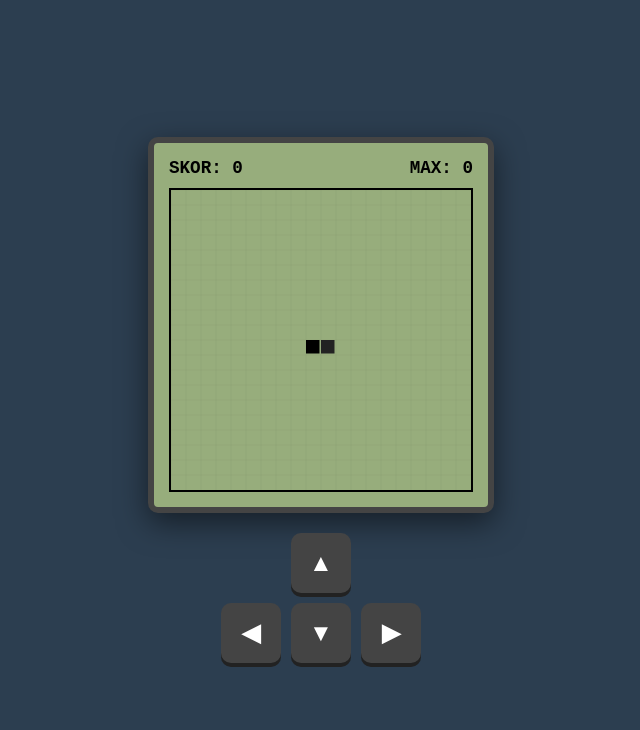
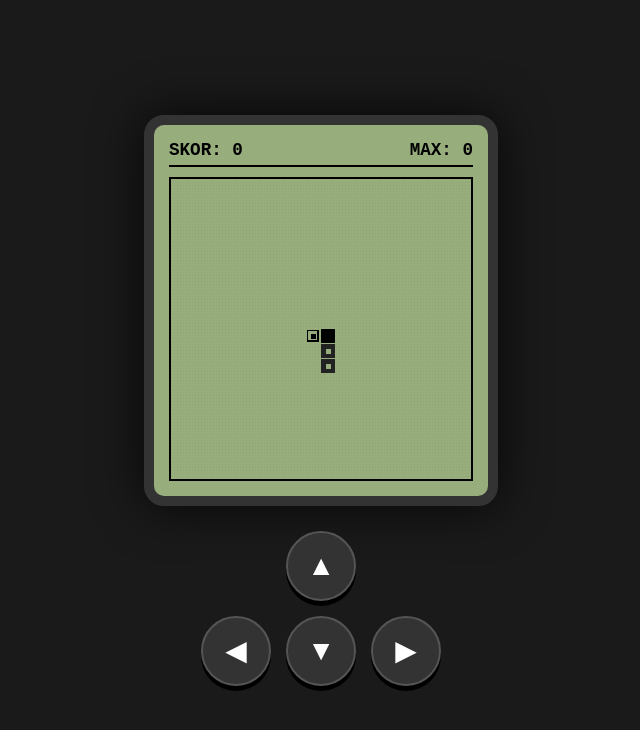
Before and after one commit to YuSuF07-lab/ENG-NARTS-nokia-snake-ai, a plain HTML site: page index.html in a window 1280 px wide. Shown: the whole page, without its empty margins (319-959 px from the left). Drawn offline with Linux system fonts and the light colour scheme.

Commit message:
Update index.html

```diff
--- a/index.html
+++ b/index.html
@@ -3,7 +3,7 @@
 <head>
     <meta charset="UTF-8">
     <meta name="viewport" content="width=device-width, initial-scale=1.0, maximum-scale=1.0, user-scalable=no">
-    <title>Nokia Snake - Kontrol Panelli</title>
+    <title>Nokia Snake - Tam Sürüm</title>
     <style>
         body {
             display: flex;
@@ -12,17 +12,17 @@
             align-items: center;
             height: 100vh;
             margin: 0;
-            background-color: #2c3e50;
+            background-color: #1a1a1a;
             font-family: 'Courier New', Courier, monospace;
-            touch-action: manipulation; /* Çift dokunma yakınlaştırmasını engeller */
+            touch-action: manipulation;
         }
         #game-container {
             text-align: center;
             background-color: #97ad7c;
             padding: 15px;
-            border-radius: 10px;
-            border: 6px solid #444;
-            box-shadow: 0 10px 30px rgba(0,0,0,0.5);
+            border-radius: 20px;
+            border: 10px solid #333;
+            box-shadow: 0 0 50px rgba(0,0,0,0.8);
         }
         .header-info {
             display: flex;
@@ -31,42 +31,43 @@
             font-weight: bold;
             font-size: 1.1rem;
             color: #000;
+            border-bottom: 2px solid #000;
+            padding-bottom: 5px;
         }
         canvas {
             border: 2px solid #000;
             background-color: #97ad7c;
             display: block;
-            width: 300px; /* Mobil uyum için biraz küçültüldü */
+            width: 300px;
             height: 300px;
+            image-rendering: pixelated; /* Piksellerin net görünmesi için */
         }
-        /* Yön Tuşları Tasarımı */
         .controls-grid {
             display: grid;
-            grid-template-columns: repeat(3, 60px);
-            grid-template-rows: repeat(2, 60px);
-            gap: 10px;
-            margin-top: 20px;
-            justify-content: center;
+            grid-template-columns: repeat(3, 70px);
+            grid-template-rows: repeat(2, 70px);
+            gap: 15px;
+            margin-top: 25px;
         }
         .btn {
-            width: 60px;
-            height: 60px;
-            background-color: #444;
-            color: white;
-            border: none;
-            border-radius: 10px;
-            font-size: 24px;
-            font-weight: bold;
+            width: 70px;
+            height: 70px;
+            background-color: #333;
+            color: #fff;
+            border: 2px solid #555;
+            border-radius: 50%;
+            font-size: 28px;
             cursor: pointer;
             display: flex;
             justify-content: center;
             align-items: center;
-            box-shadow: 0 4px #222;
+            box-shadow: 0 5px #000;
+            transition: 0.1s;
         }
         .btn:active {
-            box-shadow: 0 0 #222;
-            transform: translateY(4px);
-            background-color: #555;
+            box-shadow: 0 2px #000;
+            transform: translateY(3px);
+            background-color: #444;
         }
         .up { grid-column: 2; }
         .left { grid-column: 1; grid-row: 2; }
@@ -101,17 +102,16 @@
     const tileCount = 20;
 
     let score = 0;
-    let highScore = localStorage.getItem("snakeHighScore3310") || 0;
+    let highScore = localStorage.getItem("snakeHighScoreV3") || 0;
     highScoreElement.innerText = highScore;
 
-    let snake = [{x: 10, y: 10}];
-    let food = {x: 15, y: 15};
+    let snake = [{x: 10, y: 10}, {x: 10, y: 11}, {x: 10, y: 12}]; // Başlangıçta 3 boğum
+    let food = {x: 5, y: 5};
     let dx = 0;
     let dy = 0;
+    let gameStarted = false; // Hareket kontrolü için bayrak
 
-    // HIZ AYARI: Bu değer yükseldikçe oyun yavaşlar (ms cinsinden)
-    // 100 hızlıydı, 150 daha ideal ve dengeli bir hızdır.
-    const gameSpeed = 150;
+    const gameSpeed = 160;
 
     function main() {
         if (hasGameEnded()) {
@@ -129,25 +129,37 @@
     }
 
     function clearCanvas() {
+        // Arka plan
         ctx.fillStyle = "#97ad7c";
         ctx.fillRect(0, 0, canvas.width, canvas.height);
 
-        // Izgara deseni
-        ctx.strokeStyle = "rgba(0,0,0,0.03)";
-        for(let i=0; i<canvas.width; i+=gridSize) {
-            ctx.beginPath(); ctx.moveTo(i,0); ctx.lineTo(i,400); ctx.stroke();
-            ctx.beginPath(); ctx.moveTo(0,i); ctx.lineTo(400,i); ctx.stroke();
+        // Retro LCD nokta deseni
+        ctx.fillStyle = "rgba(0,0,0,0.05)";
+        for(let x=0; x<canvas.width; x+=4) {
+            for(let y=0; y<canvas.height; y+=4) {
+                ctx.fillRect(x, y, 1, 1);
+            }
         }
     }
 
     function drawSnake() {
         snake.forEach((part, index) => {
+            // Kafa ve gövde rengi farkı
             ctx.fillStyle = (index === 0) ? "#000" : "#222";
-            ctx.fillRect(part.x * gridSize, part.y * gridSize, gridSize - 2, gridSize - 2);
+            ctx.fillRect(part.x * gridSize, part.y * gridSize, gridSize - 1, gridSize - 1);
+
+            // Nokia stilinde boğumların içindeki küçük kare detayı
+            if(index !== 0) {
+                ctx.fillStyle = "#97ad7c";
+                ctx.fillRect(part.x * gridSize + 7, part.y * gridSize + 7, 6, 6);
+            }
         });
     }
 
     function advanceSnake() {
+        // Eğer oyuncu henüz yön tuşuna basmadıysa ilerleme yapma
+        if (!gameStarted) return;
+
         const head = {x: snake[0].x + dx, y: snake[0].y + dy};
         snake.unshift(head);
 
@@ -157,16 +169,16 @@
             if (score > highScore) {
                 highScore = score;
                 highScoreElement.innerText = highScore;
-                localStorage.setItem("snakeHighScore3310", highScore);
+                localStorage.setItem("snakeHighScoreV3", highScore);
             }
             createFood();
         } else {
-            if(dx !== 0 || dy !== 0) snake.pop();
+            snake.pop();
         }
     }
 
     function hasGameEnded() {
-        if (dx === 0 && dy === 0) return false;
+        if (!gameStarted) return false;
         const head = snake[0];
         const hitWall = head.x < 0 || head.x >= tileCount || head.y < 0 || head.y >= tileCount;
         const hitSelf = snake.slice(1).some(part => part.x === head.x && part.y === head.y);
@@ -176,18 +188,21 @@
     function createFood() {
         food.x = Math.floor(Math.random() * tileCount);
         food.y = Math.floor(Math.random() * tileCount);
-        // Yemin yılanın üstünde çıkmadığından emin ol
-        snake.forEach(part => {
-            if (part.x === food.x && part.y === food.y) createFood();
-        });
+        // Yılanın üstünde çıkmasın
+        if (snake.some(part => part.x === food.x && part.y === food.y)) createFood();
     }
 
     function drawFood() {
+        // Yem tasarımı (içi boş kare)
+        ctx.strokeStyle = "#000";
+        ctx.lineWidth = 2;
+        ctx.strokeRect(food.x * gridSize + 2, food.y * gridSize + 2, gridSize - 6, gridSize - 6);
         ctx.fillStyle = "#000";
-        ctx.fillRect(food.x * gridSize, food.y * gridSize, gridSize - 2, gridSize - 2);
+        ctx.fillRect(food.x * gridSize + 7, food.y * gridSize + 7, 6, 6);
     }
 
     function changeDir(direction) {
+        gameStarted = true; // İlk tuşa basıldığı an oyun başlar
         if (direction === 'LEFT' && dx !== 1) { dx = -1; dy = 0; }
         if (direction === 'UP' && dy !== 1) { dx = 0; dy = -1; }
         if (direction === 'RIGHT' && dx !== -1) { dx = 1; dy = 0; }
@@ -197,12 +212,12 @@
     function resetGame() {
         score = 0;
         scoreElement.innerText = score;
-        snake = [{x: 10, y: 10}];
+        snake = [{x: 10, y: 10}, {x: 10, y: 11}, {x: 10, y: 12}];
         dx = 0; dy = 0;
+        gameStarted = false;
         createFood();
     }
 
-    // Klavye Desteği
     window.addEventListener("keydown", e => {
         if (e.key === "ArrowLeft") changeDir('LEFT');
         if (e.key === "ArrowUp") changeDir('UP');
```
